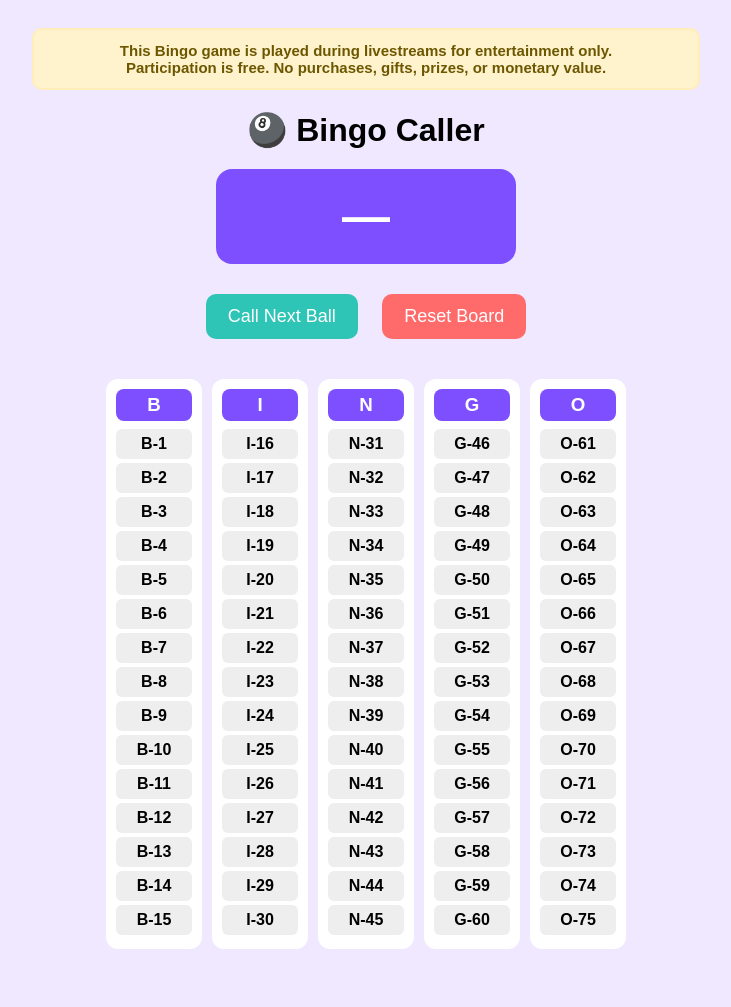
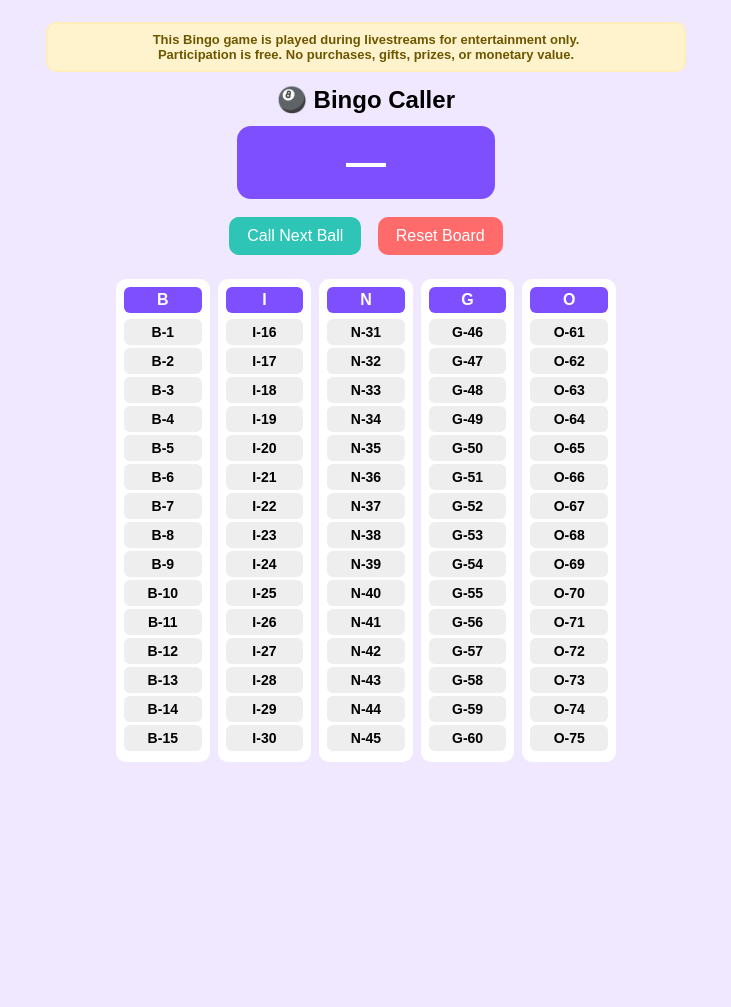
Before and after one commit to JessDoobie/JessDoobie-Live-Bingo-v3, a Flask app: page /bingo-admin in a window 1280 px wide. Shown: the whole page, without its empty margins (274-1005 px from the left). After the commit the page ends 762 px from the top, so only its background shows below. Run offline with Flask 3, Linux system fonts and the light colour scheme.

Commit message:
Update caller.html

```diff
--- a/templates/caller.html
+++ b/templates/caller.html
@@ -8,7 +8,7 @@
       font-family: Arial, sans-serif;
       background: #f0e8ff;
       text-align: center;
-      padding: 20px;
+      padding: 14px;
     }
 
     /* TOP DISCLAIMER */
@@ -17,37 +17,38 @@
       border: 2px solid #ffeeba;
       color: #6c5700;
       font-weight: bold;
-      padding: 12px;
+      padding: 8px;
       border-radius: 10px;
-      max-width: 640px;
-      margin: 0 auto 20px auto;
-      font-size: 15px;
+      max-width: 620px;
+      margin: 0 auto 14px auto;
+      font-size: 13px;
     }
 
     h1 {
-      margin-bottom: 10px;
+      margin: 6px 0 8px 0;
+      font-size: 24px;
     }
 
     /* CURRENT BALL DISPLAY */
     .current-ball {
-      font-size: 48px;
+      font-size: 40px;
       font-weight: bold;
       background: #7d4fff;
       color: white;
-      padding: 20px;
-      border-radius: 16px;
-      margin: 20px auto;
-      width: 260px;
+      padding: 14px;
+      border-radius: 14px;
+      margin: 12px auto;
+      width: 230px;
     }
 
     /* BUTTONS */
     button {
-      padding: 12px 22px;
-      font-size: 18px;
+      padding: 10px 18px;
+      font-size: 16px;
       border-radius: 10px;
       border: none;
       cursor: pointer;
-      margin: 10px;
+      margin: 6px;
     }
 
     .call-btn {
@@ -64,32 +65,34 @@
     .board {
       display: grid;
       grid-template-columns: repeat(5, 1fr);
-      gap: 10px;
-      max-width: 520px;
-      margin: 30px auto;
+      gap: 8px;
+      max-width: 500px;
+      margin: 18px auto;
     }
 
     .column {
       background: white;
-      border-radius: 12px;
-      padding: 10px;
+      border-radius: 10px;
+      padding: 8px;
     }
 
     .column h3 {
       background: #7d4fff;
       color: white;
-      border-radius: 8px;
-      margin: 0 0 8px 0;
-      padding: 5px;
+      border-radius: 6px;
+      margin: 0 0 6px 0;
+      padding: 4px;
+      font-size: 16px;
     }
 
     .ball {
-      padding: 6px;
-      margin: 4px 0;
+      padding: 5px;
+      margin: 3px 0;
       border-radius: 6px;
       cursor: pointer;
       background: #eee;
       font-weight: bold;
+      font-size: 14px;
     }
 
     .ball.called {
@@ -102,7 +105,6 @@
 
 <body>
 
-  <!-- 🔒 DISCLAIMER -->
   <div class="disclaimer">
     This Bingo game is played during livestreams for entertainment only.<br>
     Participation is free. No purchases, gifts, prizes, or monetary value.
@@ -110,17 +112,13 @@
 
   <h1>🎱 Bingo Caller</h1>
 
-  <!-- CURRENT BALL -->
   <div class="current-ball" id="currentBall">—</div>
 
-  <!-- CONTROLS -->
   <button class="call-btn" onclick="callNextBall()">Call Next Ball</button>
   <button class="reset-btn" onclick="resetBoard()">Reset Board</button>
 
-  <!-- BOARD -->
   <div class="board" id="board"></div>
 
-  <!-- SCRIPT -->
   <script>
     const ranges = {
       B: [1, 15],
@@ -193,7 +191,6 @@
       initBoard();
     }
 
-    // 🚀 INITIALIZE
     initBoard();
   </script>
 
```
